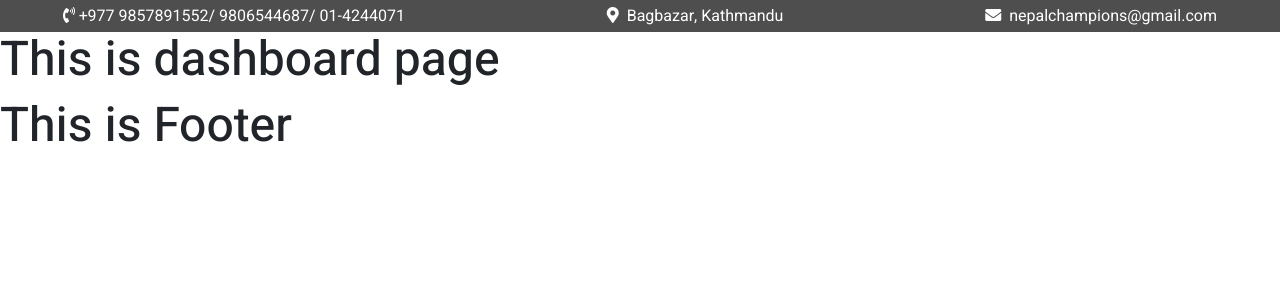
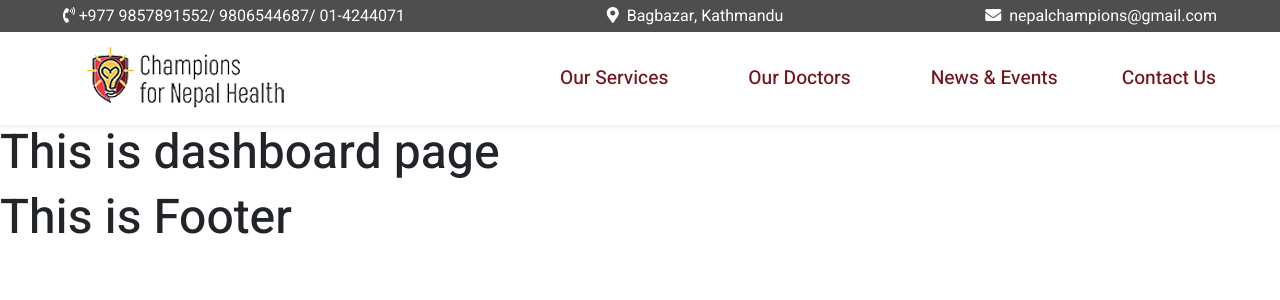
Before and after one commit to sleshatuladhar/sleshatuladhar.github.io, a React (Create React App) app: page / in a window 1280 px wide. Shown: the top 300 px of the page. Built offline with nearby package versions, Linux system fonts and the light colour scheme.

Commit message:
header navbar complete

```diff
--- a/src/app/common/header/index.js
+++ b/src/app/common/header/index.js
@@ -4,12 +4,14 @@
 
 import React, { Component } from 'react'
 import { MDBIcon } from 'mdbreact';
+import HeaderNavbar from '../navbar';
 
 class Header extends Component {
   render() {
     return (
-      //#region header top bar
+      //#region header
       <header>
+        {/* header top bar  */}
         <div className='container-fluid header-top-bar'>
           <div className='d-flex justify-content-between align-items-center mr-5 ml-5'>
             <span>
@@ -25,6 +27,11 @@ class Header extends Component {
             </span>
           </div>
         </div>
+        {/* end header top bar */}
+
+        {/* header navigation */}
+        <HeaderNavbar />
+        {/* end header navigation */}
       </header>
     );
   }
--- /dev/null
+++ b/src/app/common/navbar/index.js
@@ -0,0 +1,47 @@
+/**
+ * @author Slesha Tuladhar <sleshatuladhar@gmail.com>
+ */
+
+import React, { Component } from 'react'
+import logo from '../../../assets/img/png/logo.png';
+import { MDBIcon, MDBNavbar, MDBNavbarBrand, MDBNavbarNav, MDBNavItem, MDBNavLink } from 'mdbreact';
+
+class HeaderNavbar extends Component {
+  render() {
+    return (
+      <MDBNavbar
+        className='p-0 shadow-sm'
+        light
+        color='white'
+        expand='md'
+        // fixed='top'
+        sticky='top'
+      >
+        <MDBNavbarBrand className='mr-0 p-0 ml-5'>
+          <img
+            src={logo}
+            // onClick={() => this.props.history.push('/')}
+            className='img-fluid cursor-pointer'
+            alt='champions-of-nepal-health-logo'
+          />
+        </MDBNavbarBrand>
+        <MDBNavbarNav right className='mr-5 p-2'>
+          <MDBNavItem className='my-2 mx-3 py-2 px-3'>
+            <MDBNavLink to="#" className='nav-item-text'>Our Services</MDBNavLink>
+          </MDBNavItem>
+          <MDBNavItem className='my-2 mx-3 py-2 px-3'>
+            <MDBNavLink to="#" className='nav-item-text'>Our Doctors</MDBNavLink>
+          </MDBNavItem>
+          <MDBNavItem className='my-2 mx-3 py-2 px-3'>
+            <MDBNavLink to="#" className='nav-item-text'>News & Events</MDBNavLink>
+          </MDBNavItem>
+          <MDBNavItem className='py-2 pl-2 pr-0 my-2 ml-2 mr-0'>
+            <MDBNavLink to="#" className='nav-item-text'>Contact Us</MDBNavLink>
+          </MDBNavItem>
+        </MDBNavbarNav>
+      </MDBNavbar>
+    )
+  }
+}
+
+export default HeaderNavbar;
--- a/src/assets/scss/_custom-styles.scss
+++ b/src/assets/scss/_custom-styles.scss
@@ -7,3 +7,9 @@
   padding-top: 0.25rem;
   padding-bottom: 0.25rem;
 }
+
+.nav-item-text {
+  font-size: larger !important;
+  color: #74151f !important;
+  font-weight: $font-weight-medium;
+}
```
Also changed, not shown: src/assets/img/png/banner.png (added), src/assets/img/png/logo.png (added).
